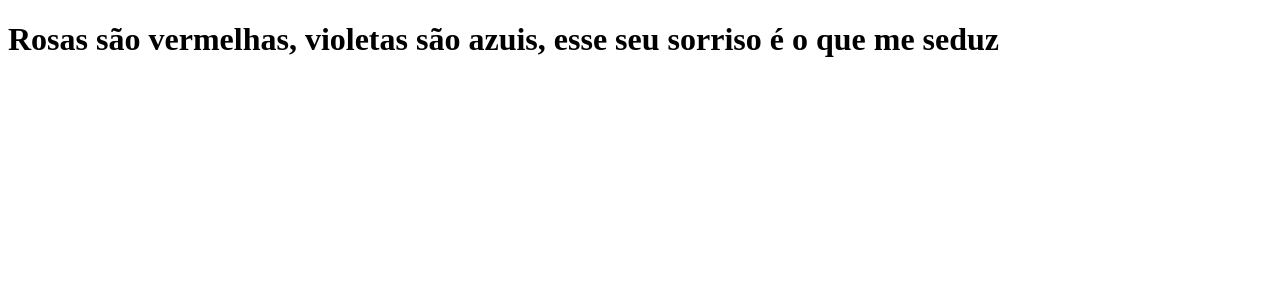
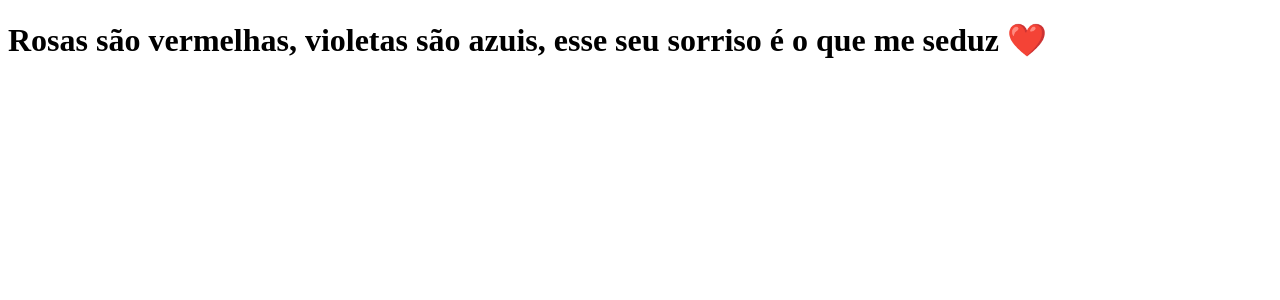
Before and after one commit to Hklug001/clone-tabnews, a Next.js app: page / in a window 1280 px wide. Shown: the top 300 px of the page. Built offline with nearby package versions, Linux system fonts and the light colour scheme.

Commit message:
FEAT add heart to message

```diff
--- a/pages/index.js
+++ b/pages/index.js
@@ -1,5 +1,5 @@
 function Home(){
-    return <h1>Rosas são vermelhas, violetas são azuis, esse seu sorriso é o que me seduz</h1>
+    return <h1>Rosas são vermelhas, violetas são azuis, esse seu sorriso é o que me seduz ❤️</h1>
 }
 
 export default Home
```
